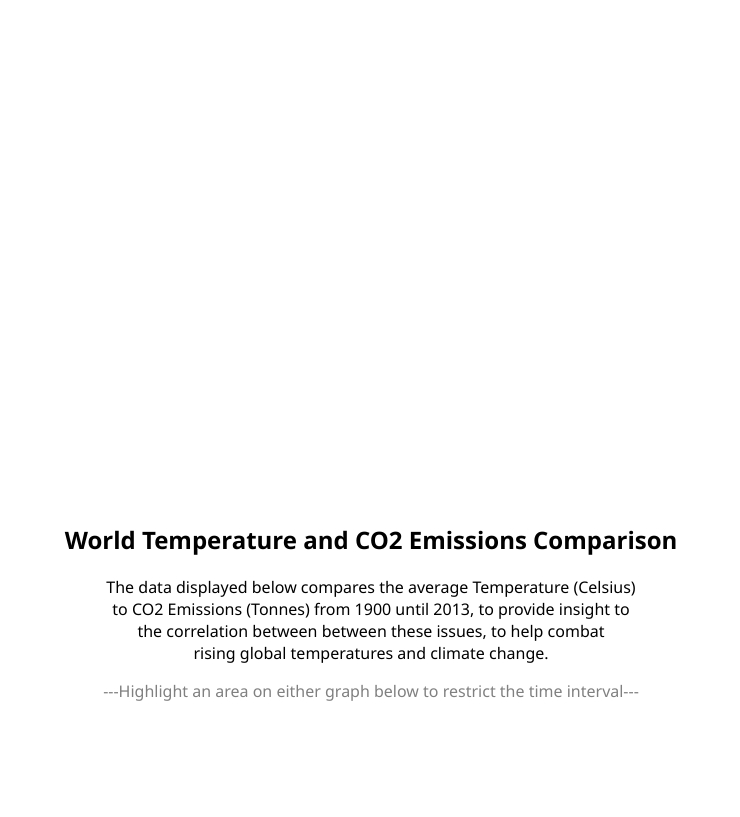
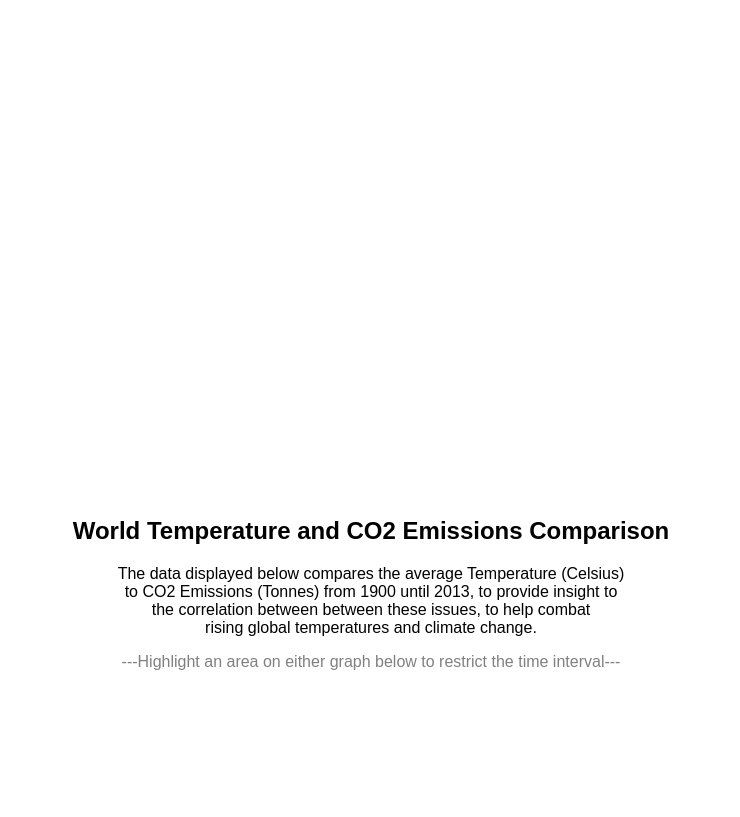
Before and after one commit to jfle0011/DataVis2, a plain HTML site: page index.html in a window 1280 px wide. Shown: the part 91-908 px from the top of the page, without its empty margins (269-1009 px from the left). Drawn offline with Linux system fonts and the light colour scheme; a script that the page names is missing.

Commit message:
Add files via upload

```diff
--- a/style.css
+++ b/style.css
@@ -3,7 +3,7 @@ body {
     display: flex;
     flex-wrap: wrap;
     justify-content: space-evenly;
-    font-family: 'Segoe UI', Tahoma, Geneva, Verdana, sans-serif;
+    font-family: Arial, Helvetica, sans-serif;
 }
 
 .vis-container {
```
